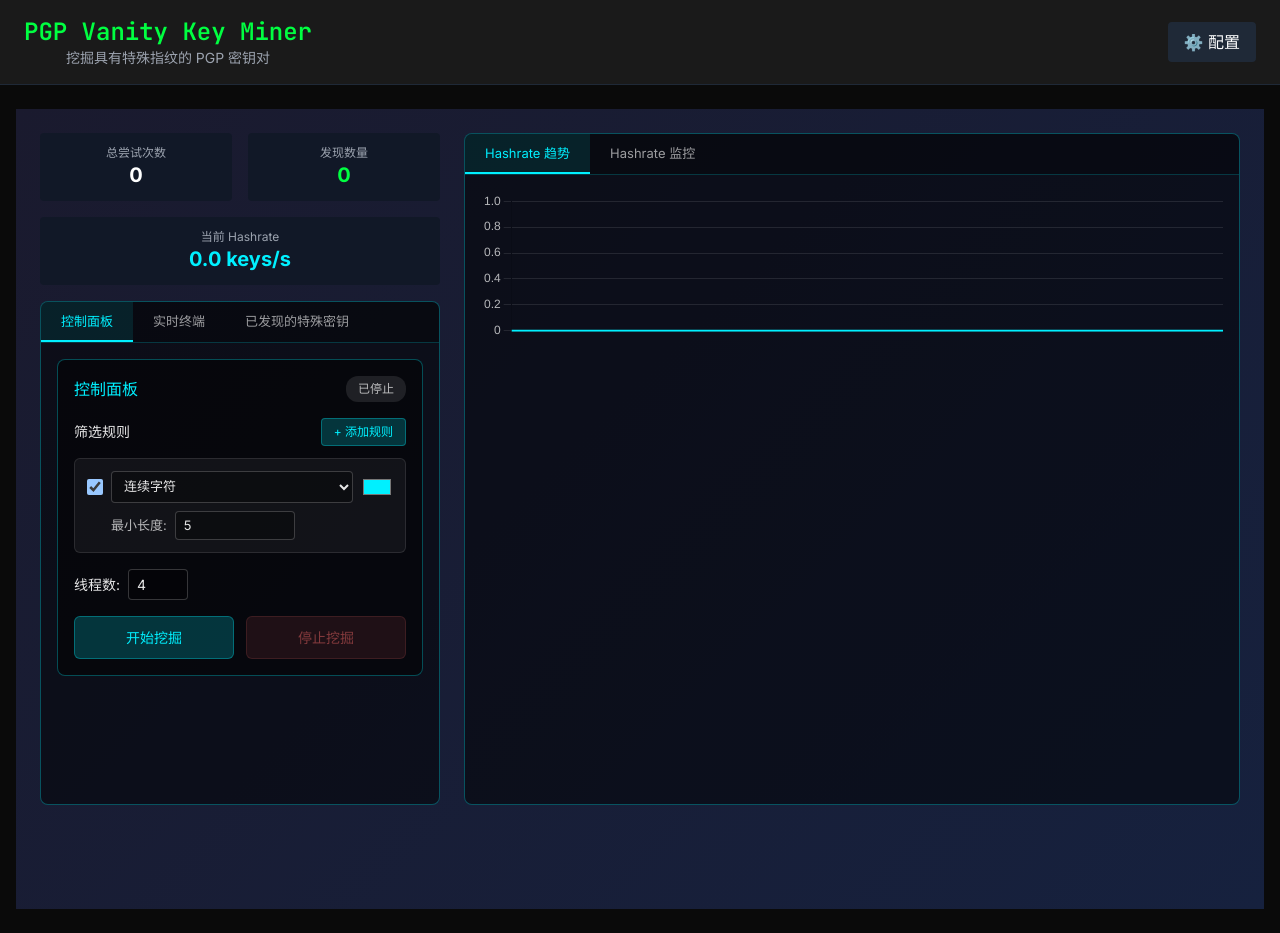
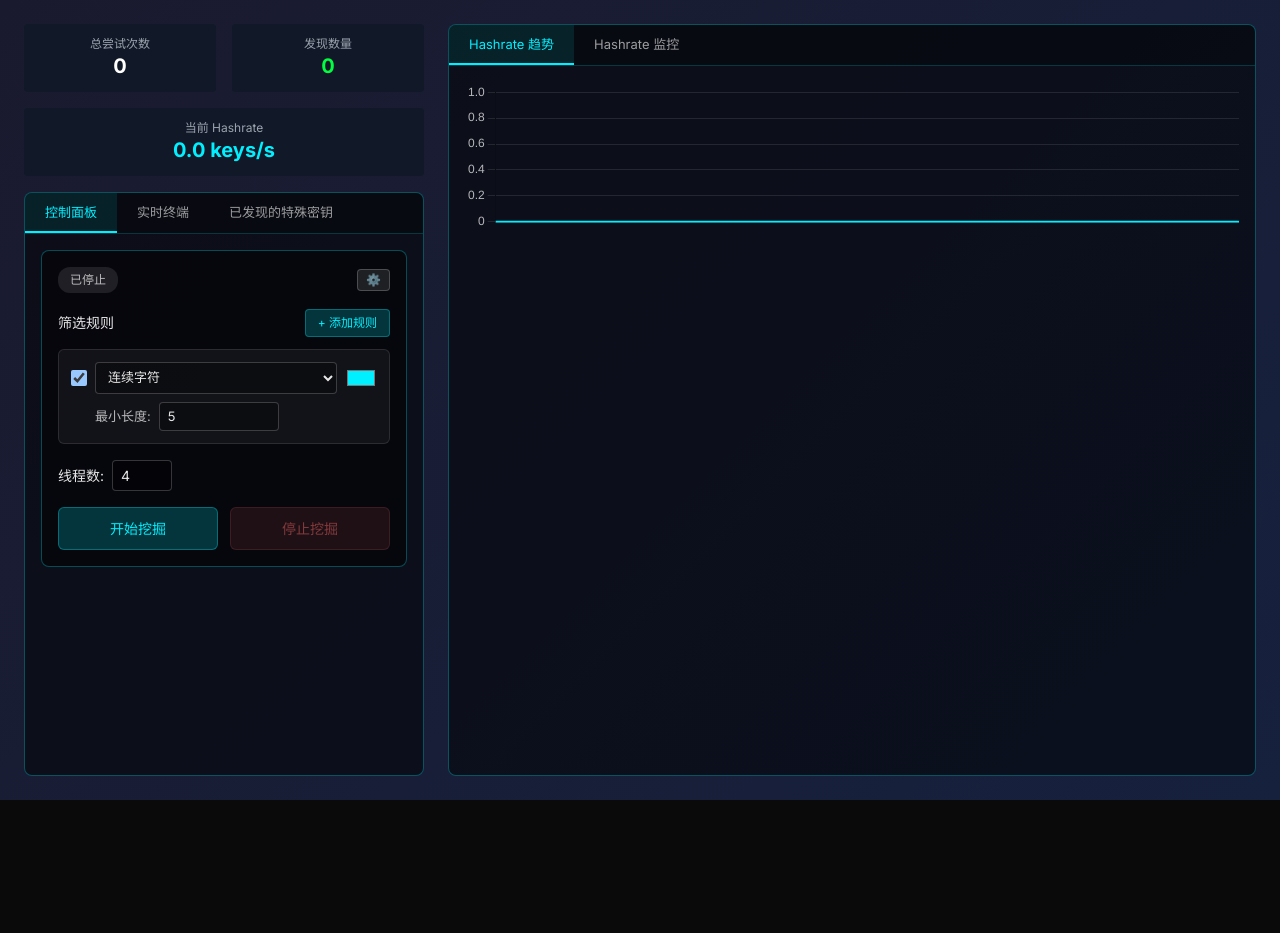
Before and after one commit to theforeveriris/Plan-for-Vibe-Coding, a Vue app in the folder 项目实例/src/frontend/: page / in a window 1280 px wide. After the commit the page ends 800 px from the top, so only its background shows below. Built offline with nearby package versions, Linux system fonts and the light colour scheme.

Commit message:
feat(ui): 精简界面并实现全屏布局
移除顶部 Header 和组件内部重复标题，优化空间利用率
将配置按钮移至控制面板右上角并使用 provide/inject 传递显示函数
调整 Dashboard 高度为 100vh 实现全屏效果

```diff
--- a/项目实例/src/frontend/src/App.vue
+++ b/项目实例/src/frontend/src/App.vue
@@ -1,25 +1,6 @@
 <template>
   <div class="app min-h-screen bg-dark-bg text-white">
-    <header class="bg-dark-card border-b border-gray-800 py-4 px-6 flex justify-between items-center">
-      <div>
-        <h1 class="text-2xl font-bold text-matrix-green font-mono">
-          PGP Vanity Key Miner
-        </h1>
-        <p class="text-gray-400 text-sm">
-          挖掘具有特殊指纹的 PGP 密钥对
-        </p>
-      </div>
-      <button
-        @click="showConfig = true"
-        class="btn bg-gray-800 hover:bg-gray-700 text-white px-4 py-2 rounded flex items-center gap-2"
-      >
-        <span>⚙️ 配置</span>
-      </button>
-    </header>
-
-    <main class="container mx-auto px-4 py-6">
-      <Dashboard />
-    </main>
+    <Dashboard />
 
     <!-- 配置模态框 -->
     <ConfigModal
@@ -31,7 +12,7 @@
 </template>
 
 <script setup lang="ts">
-import { ref } from 'vue'
+import { ref, provide } from 'vue'
 import Dashboard from './views/Dashboard.vue'
 import ConfigModal from './components/ConfigModal.vue'
 import { useMinerStore } from './stores/miner'
@@ -40,6 +21,11 @@ import { useKeysStore } from './stores/keys'
 const showConfig = ref(false)
 const minerStore = useMinerStore()
 const keysStore = useKeysStore()
+
+// 提供配置按钮的显示控制给子组件
+provide('showConfig', () => {
+  showConfig.value = true
+})
 
 function handleConfigSave(url: string) {
   // 更新 store 中的 API 基础 URL
--- a/项目实例/src/frontend/src/components/MinerControl.vue
+++ b/项目实例/src/frontend/src/components/MinerControl.vue
@@ -1,10 +1,12 @@
 <template>
   <div class="miner-control">
     <div class="control-header">
-      <h3>控制面板</h3>
       <div class="status-badge" :class="{ running: isRunning }">
         {{ isRunning ? '运行中' : '已停止' }}
       </div>
+      <button @click="showConfig" class="config-btn" title="配置">
+        ⚙️
+      </button>
     </div>
 
     <!-- 规则列表 -->
@@ -153,12 +155,17 @@
 </template>
 
 <script setup lang="ts">
-import { ref, computed } from 'vue'
+import { ref, computed, inject } from 'vue'
 import { useMinerStore } from '../stores/miner'
 import type { PatternRule } from '../types'
 
 const minerStore = useMinerStore()
 const isRunning = minerStore.isRunning
+
+// 注入配置按钮显示函数
+const showConfig = inject<() => void>('showConfig', () => {
+  console.warn('showConfig not provided')
+})
 
 // 生成唯一ID
 function generateId(): string {
@@ -247,6 +254,21 @@ function stopMining() {
 .status-badge.running {
   background: rgba(0, 240, 255, 0.2);
   color: #00f0ff;
+}
+
+.config-btn {
+  padding: 4px 8px;
+  background: rgba(255, 255, 255, 0.1);
+  border: 1px solid rgba(255, 255, 255, 0.2);
+  border-radius: 4px;
+  color: rgba(255, 255, 255, 0.7);
+  cursor: pointer;
+  font-size: 12px;
+  line-height: 1;
+}
+
+.config-btn:hover {
+  background: rgba(255, 255, 255, 0.2);
 }
 
 .rules-section {
--- a/项目实例/src/frontend/src/components/MinerTerminal.vue
+++ b/项目实例/src/frontend/src/components/MinerTerminal.vue
@@ -1,9 +1,5 @@
 <template>
   <div class="miner-terminal">
-    <div class="terminal-header">
-      <h3>实时终端</h3>
-      <button @click="clearLogs" class="clear-btn">清空</button>
-    </div>
     <div class="terminal-content" ref="terminalContent">
       <div
         v-for="(log, index) in logs"
@@ -70,39 +66,13 @@ watch(
   border: 1px solid rgba(0, 240, 255, 0.3);
   border-radius: 8px;
   overflow: hidden;
-}
-
-.terminal-header {
+  height: 100%;
   display: flex;
-  justify-content: space-between;
-  align-items: center;
-  padding: 12px 16px;
-  background: rgba(0, 240, 255, 0.1);
-  border-bottom: 1px solid rgba(0, 240, 255, 0.3);
-}
-
-.terminal-header h3 {
-  margin: 0;
-  color: #00f0ff;
-  font-size: 14px;
-}
-
-.clear-btn {
-  padding: 4px 12px;
-  background: rgba(255, 255, 255, 0.1);
-  border: 1px solid rgba(255, 255, 255, 0.2);
-  border-radius: 4px;
-  color: rgba(255, 255, 255, 0.7);
-  cursor: pointer;
-  font-size: 12px;
-}
-
-.clear-btn:hover {
-  background: rgba(255, 255, 255, 0.2);
+  flex-direction: column;
 }
 
 .terminal-content {
-  height: 300px;
+  flex: 1;
   overflow-y: auto;
   padding: 12px 16px;
   font-family: 'Courier New', monospace;
--- a/项目实例/src/frontend/src/views/Dashboard.vue
+++ b/项目实例/src/frontend/src/views/Dashboard.vue
@@ -91,7 +91,7 @@ const minerStore = useMinerStore()
   grid-template-columns: 400px 1fr;
   gap: 24px;
   padding: 24px;
-  height: calc(100vh - 80px);
+  height: 100vh;
 }
 
 .left-panel {
```
Also changed, not shown: 4 other files (tests, documents, lock files or other folders).
